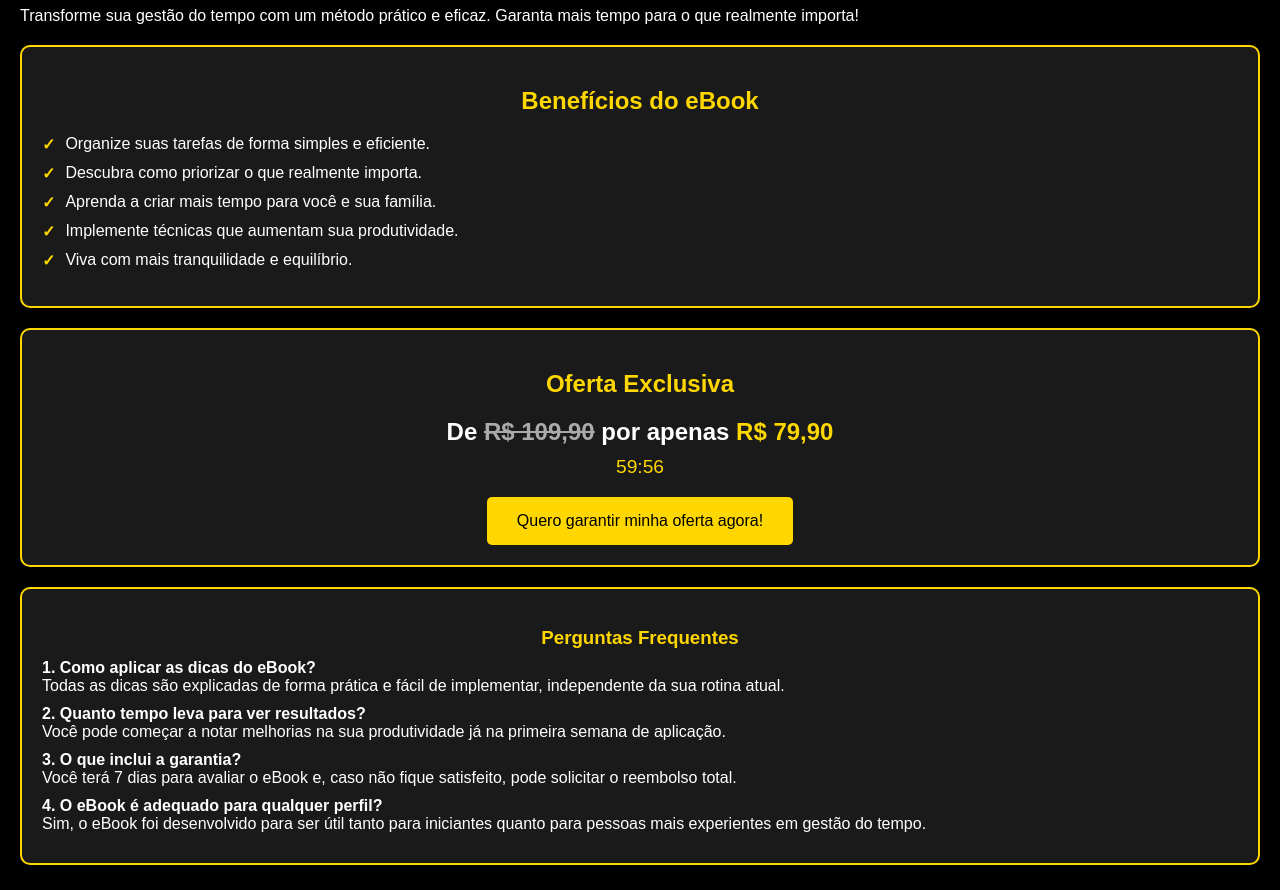
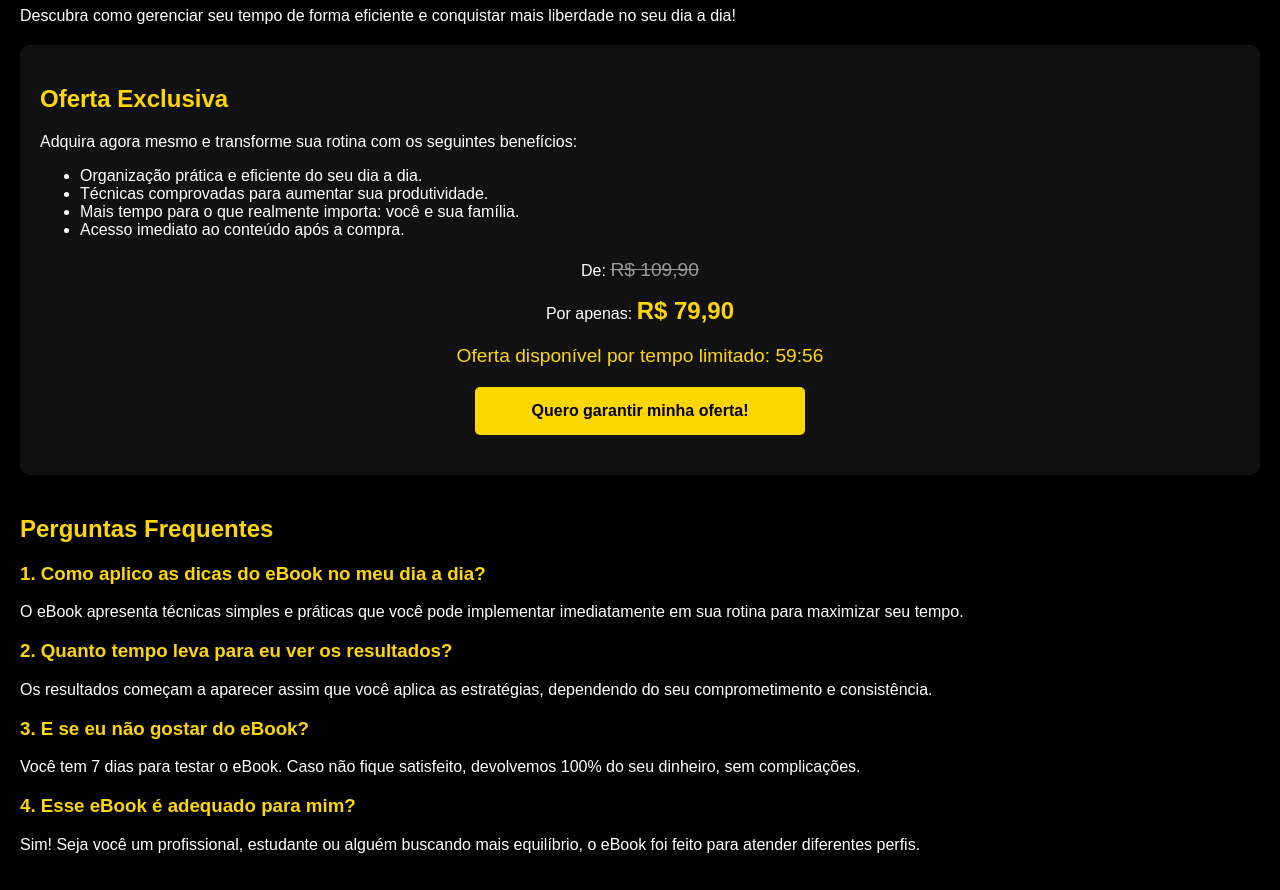
Before and after one commit to eduardospinelli1/seu-tempo-vale-, a plain HTML site: page index.html in a window 1280 px wide. Shown: the part 93-983 px from the top of the page. Drawn offline with Linux system fonts and the light colour scheme.

Commit message:
Update index.html

```diff
--- a/index.html
+++ b/index.html
@@ -6,114 +6,68 @@
     <title>Seu Tempo Vale Mais</title>
     <style>
         body {
+            margin: 0;
+            font-family: Arial, sans-serif;
             background-color: #000;
             color: #fff;
-            font-family: Arial, sans-serif;
-            margin: 0;
-            padding: 0;
         }
-
         .container {
             padding: 20px;
         }
-
         h1, h2, h3 {
-            color: #ffd700;
+            color: #FFD700;
+        }
+        .button {
+            display: block;
+            width: 100%;
+            max-width: 300px;
+            margin: 20px auto;
+            padding: 15px;
+            background-color: #FFD700;
+            color: #000;
             text-align: center;
+            text-decoration: none;
+            font-weight: bold;
+            border-radius: 5px;
+            transition: background-color 0.3s;
         }
-
-        .benefits {
-            background-color: #1a1a1a;
-            border: 2px solid #ffd700;
+        .button:hover {
+            background-color: #FFC300;
+        }
+        .offer {
+            background-color: #111;
+            padding: 20px;
             border-radius: 10px;
-            padding: 20px;
             margin: 20px 0;
         }
-
-        .benefits ul {
-            list-style: none;
-            padding: 0;
-        }
-
-        .benefits li {
-            margin: 10px 0;
-            display: flex;
-            align-items: center;
-        }
-
-        .benefits li::before {
-            content: '\2713';
-            color: #ffd700;
-            font-weight: bold;
-            margin-right: 10px;
-        }
-
-        .offer {
-            background-color: #1a1a1a;
-            border: 2px solid #ffd700;
-            border-radius: 10px;
-            padding: 20px;
+        .offer .price {
             text-align: center;
             margin: 20px 0;
         }
-
-        .offer .price {
+        .offer .price del {
+            color: #999;
+            font-size: 1.2em;
+        }
+        .offer .price span {
+            color: #FFD700;
             font-size: 1.5em;
             font-weight: bold;
+        }
+        .offer .timer {
+            text-align: center;
+            margin: 20px 0;
+            font-size: 1.2em;
+            color: #FFD700;
+        }
+        .faq {
+            margin-top: 40px;
+        }
+        .faq h2 {
+            margin-bottom: 20px;
+        }
+        .faq .question {
             margin: 10px 0;
         }
-
-        .offer .discount {
-            text-decoration: line-through;
-            color: #aaa;
-        }
-
-        .offer .final-price {
-            color: #ffd700;
-        }
-
-        .offer button {
-            background-color: #ffd700;
-            color: #000;
-            border: none;
-            border-radius: 5px;
-            padding: 15px 30px;
-            font-size: 1em;
-            cursor: pointer;
-        }
-
-        .offer button:hover {
-            background-color: #e6be00;
-        }
-
-        .timer {
-            font-size: 1.2em;
-            color: #ffd700;
-            margin-top: 10px;
-        }
-
-        .faq {
-            margin-top: 20px;
-            background-color: #1a1a1a;
-            padding: 20px;
-            border: 2px solid #ffd700;
-            border-radius: 10px;
-        }
-
-        .faq h3 {
-            text-align: center;
-            margin-bottom: 10px;
-        }
-
-        .faq .question {
-            font-weight: bold;
-            margin-top: 10px;
-        }
-
-        .faq .answer {
-            margin-bottom: 10px;
-        }
-
     </style>
     <script>
         function startTimer(duration, display) {
@@ -128,57 +82,64 @@
                 display.textContent = minutes + ":" + seconds;
 
                 if (--timer < 0) {
-                    timer = 0;
+                    timer = duration;
                 }
             }, 1000);
         }
 
         window.onload = function () {
-            let oneHour = 60 * 60;
-            let display = document.querySelector('.timer');
+            const oneHour = 60 * 60;
+            const display = document.querySelector('#timer');
             startTimer(oneHour, display);
         };
     </script>
 </head>
 <body>
-
     <div class="container">
         <h1>Seu Tempo Vale Mais</h1>
-    <p>Transforme sua gestão do tempo com um método prático e eficaz. Garanta mais tempo para o que realmente importa!</p>
+        <p>Descubra como gerenciar seu tempo de forma eficiente e conquistar mais liberdade no seu dia a dia!</p>
 
-    <div class="benefits">
-        <h2>Benefícios do eBook</h2>
+        <section class="offer">
+            <h2>Oferta Exclusiva</h2>
+            <p>Adquira agora mesmo e transforme sua rotina com os seguintes benefícios:</p>
             <ul>
-            <li>Organize suas tarefas de forma simples e eficiente.</li>
-            <li>Descubra como priorizar o que realmente importa.</li>
-            <li>Aprenda a criar mais tempo para você e sua família.</li>
-            <li>Implemente técnicas que aumentam sua produtividade.</li>
-            <li>Viva com mais tranquilidade e equilíbrio.</li>
+                <li>Organização prática e eficiente do seu dia a dia.</li>
+                <li>Técnicas comprovadas para aumentar sua produtividade.</li>
+                <li>Mais tempo para o que realmente importa: você e sua família.</li>
+                <li>Acesso imediato ao conteúdo após a compra.</li>
             </ul>
+
+            <div class="price">
+                <p>De: <del>R$ 109,90</del></p>
+                <p>Por apenas: <span>R$ 79,90</span></p>
             </div>
 
-    <div class="offer">
-        <h2>Oferta Exclusiva</h2>
-        <p class="price">De <span class="discount">R$ 109,90</span> por apenas <span class="final-price">R$ 79,90</span></p>
-        <p class="timer">Oferta expira em: 60:00</p>
-        <button>Quero garantir minha oferta agora!</button>
+            <div class="timer">
+                Oferta disponível por tempo limitado: <span id="timer"></span>
             </div>
 
-    <div class="faq">
-        <h3>Perguntas Frequentes</h3>
-        <div class="question">1. Como aplicar as dicas do eBook?</div>
-        <div class="answer">Todas as dicas são explicadas de forma prática e fácil de implementar, independente da sua rotina atual.</div>
+            <a href="#" class="button">Quero garantir minha oferta!</a>
+        </section>
 
-        <div class="question">2. Quanto tempo leva para ver resultados?</div>
-        <div class="answer">Você pode começar a notar melhorias na sua produtividade já na primeira semana de aplicação.</div>
-
-        <div class="question">3. O que inclui a garantia?</div>
-        <div class="answer">Você terá 7 dias para avaliar o eBook e, caso não fique satisfeito, pode solicitar o reembolso total.</div>
-
-        <div class="question">4. O eBook é adequado para qualquer perfil?</div>
-        <div class="answer">Sim, o eBook foi desenvolvido para ser útil tanto para iniciantes quanto para pessoas mais experientes em gestão do tempo.</div>
+        <section class="faq">
+            <h2>Perguntas Frequentes</h2>
+            <div class="question">
+                <h3>1. Como aplico as dicas do eBook no meu dia a dia?</h3>
+                <p>O eBook apresenta técnicas simples e práticas que você pode implementar imediatamente em sua rotina para maximizar seu tempo.</p>
             </div>
+            <div class="question">
+                <h3>2. Quanto tempo leva para eu ver os resultados?</h3>
+                <p>Os resultados começam a aparecer assim que você aplica as estratégias, dependendo do seu comprometimento e consistência.</p>
             </div>
-
+            <div class="question">
+                <h3>3. E se eu não gostar do eBook?</h3>
+                <p>Você tem 7 dias para testar o eBook. Caso não fique satisfeito, devolvemos 100% do seu dinheiro, sem complicações.</p>
+            </div>
+            <div class="question">
+                <h3>4. Esse eBook é adequado para mim?</h3>
+                <p>Sim! Seja você um profissional, estudante ou alguém buscando mais equilíbrio, o eBook foi feito para atender diferentes perfis.</p>
+            </div>
+        </section>
+    </div>
 </body>
 </html>
```
Lines whose indentation alone changed are shown as unchanged.
